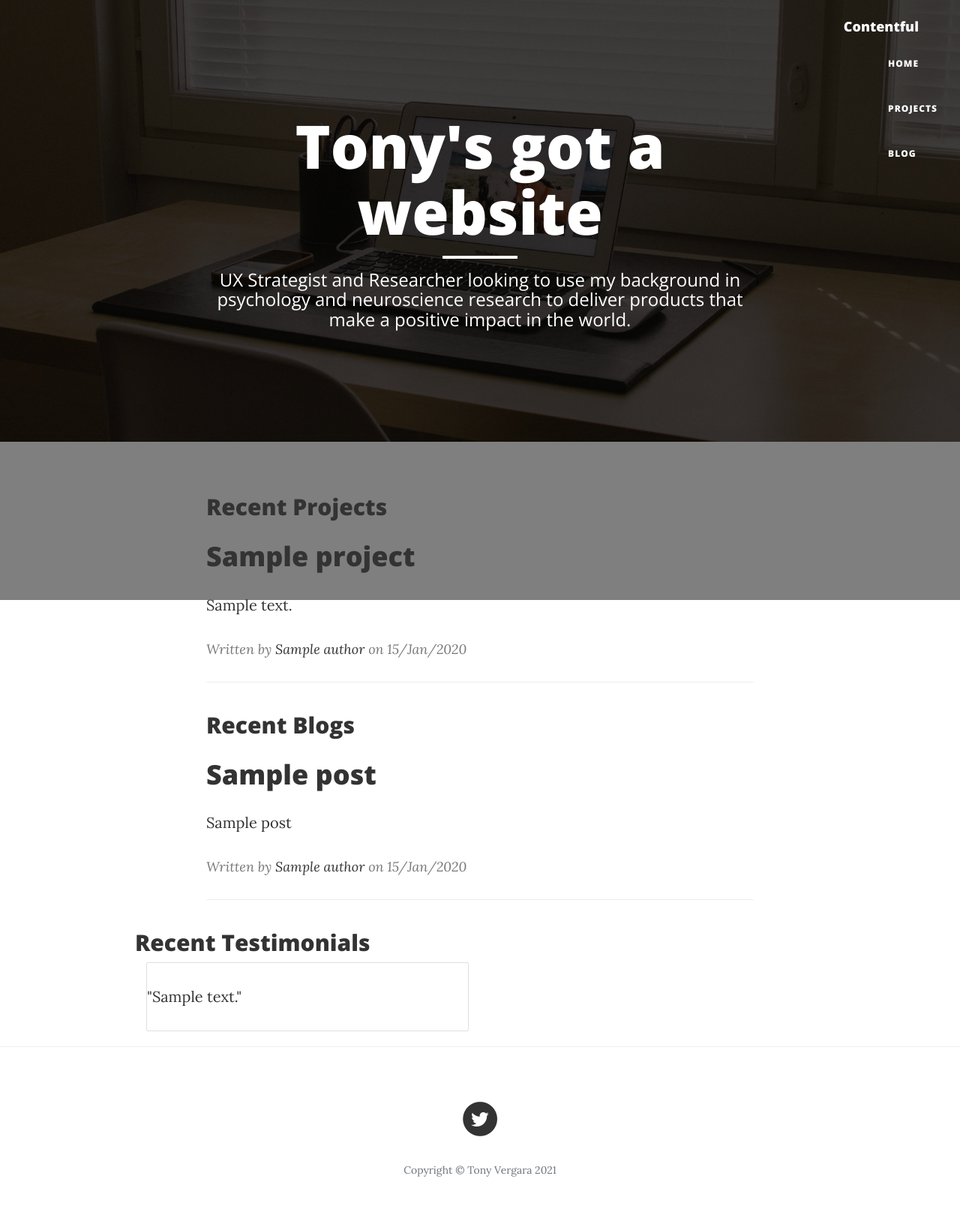
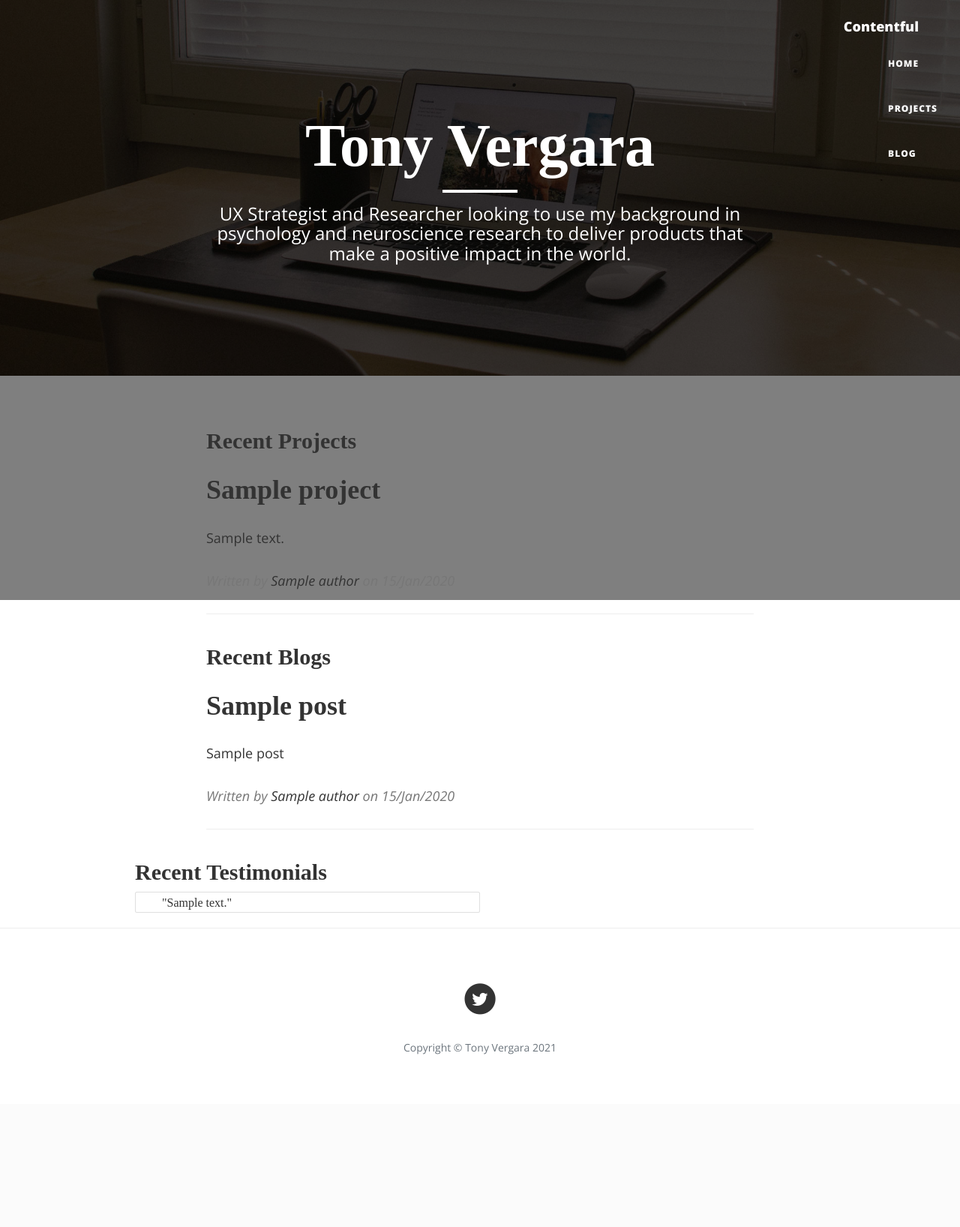
Before and after one commit to contentful/contentful_django_tutorial, a Django app: template frontend/templates/index.html in a window 1280 px wide. Shown: the whole page at 75% size. After the commit the page ends 1406 px from the top, so only its background shows below. Run offline with Django 3.2, Linux system fonts and the light colour scheme; the template is opened without the code that fills it: most values are stand-ins (such as "Sample title", 1, 10 or a date in 2020); some libraries are stand-ins or nearby versions.

Commit message:
updates to testimonials and deliverables
plus some overall font enhancements, but that's small stuff

```diff
--- a/frontend/static/stylesheets/clean-blog.css
+++ b/frontend/static/stylesheets/clean-blog.css
@@ -4,8 +4,8 @@
  * Licensed under MIT (https://github.com/BlackrockDigital/startbootstrap/blob/gh-pages/LICENSE)
  */
 body {
-  font-family: 'Lora', 'Times New Roman', serif;
-  font-size: 20px;
+  font-family: 'Open Sans', 'Helvetica Neue', Helvetica, Arial, sans-serif;
+  font-size: 18px;
   color: #333333;
 }
 p {
@@ -21,7 +21,7 @@ h3,
 h4,
 h5,
 h6 {
-  font-family: 'Open Sans', 'Helvetica Neue', Helvetica, Arial, sans-serif;
+  font-family: 'Noto Serif JP', 'Times New Roman', serif;
   font-weight: 800;
 }
 a {
@@ -210,7 +210,7 @@ hr.small {
   font-weight: 600;
 }
 .intro-header .post-heading .meta {
-  font-family: 'Lora', 'Times New Roman', serif;
+  font-family: 'Noto Serif JP', 'Times New Roman', serif;
   font-style: italic;
   font-weight: 300;
   font-size: 20px;
@@ -420,3 +420,9 @@ img::-moz-selection {
 body {
   -webkit-tap-highlight-color: #0085A1;
 }
+
+.testimonial {
+	font-family: 'Noto Serif JP', 'Times New Roman', serif;
+	padding:20px;
+	font-size:16px;
+}
--- a/frontend/templates/index.html
+++ b/frontend/templates/index.html
@@ -7,7 +7,7 @@
     <div class='row'>
       <div class='col-lg-8 col-lg-offset-2 col-md-10 col-md-offset-1'>
         <div class='site-heading'>
-          <h1>Tony's got a website</h1>
+          <h1>Tony Vergara</h1>
           <hr class='small' />
           <span class='subheading'>UX Strategist and Researcher looking to use my background in psychology and neuroscience research to deliver products that make a positive impact in the world.</span>
       </div>
@@ -21,7 +21,7 @@
       {% for project in projects %}
         <div class='post-preview'>
           <a href="/projects/{{ project.slug }}">
-            <h2 class='post-title'>{{ project.project_title }}</h2>
+            <h3 class='post-title'>{{ project.project_title }}</h3>
           </a>
           {% if project.description %}
             <p class='post-subtitle'>{{ project.description }}</p>
@@ -35,13 +35,15 @@
       {% endfor %}
     </div>
   </div>
+</div>
+<div class='container'>
   <div class='row'>
     <div class='col-lg-8 col-lg-offset-2 col-md-10 col-md-offset-1'>
       <h2>Recent Blogs</h2>
       {% for post in blogs %}
         <div class='post-preview'>
           <a href="/blog/{{ post.slug }}">
-            <h2 class='post-title'>{{ post.title }}</h2>
+            <h3 class='post-title'>{{ post.title }}</h3>
           </a>
           {% if post.subtitle %}
             <p class='post-subtitle'>{{ post.subtitle }}</p>
@@ -55,14 +57,17 @@
       {% endfor %}
     </div>
   </div>
+</div>
+<div class='container'>
   <div class='row'>
     <div class='col-md-10 col-md-offset-1'>
       <h2>Recent Testimonials</h2>
-      {% for quote in testimonials %}
-        <div class='post-preview col-md-6'>
-          <div class='card'><p>"{{ quote.quote_text }}"</p></div>
+      <div>{% for quote in testimonials %}
+        <div class='post-preview col-md-6 card'>
+          <div><span class="testimonial">"{{ quote.quote_text }}"</span></div>
         </div>
       {% endfor %}
+    </div>
     </div>
   </div>
 </div>
--- a/frontend/templates/layout.html
+++ b/frontend/templates/layout.html
@@ -17,7 +17,8 @@
     <link href="{% static '/stylesheets/bootstrap.min.css' %}" rel="stylesheet" />
     <link href="{% static '/stylesheets/clean-blog.css' %}" rel="stylesheet" />
     <link href="{% static '/stylesheets/font-awesome.min.css' %}" rel="stylesheet" type="text/css" />
-    <link href='https://fonts.googleapis.com/css?family=Lora:400,700,400italic,700italic' rel='stylesheet' type='text/css' />
+    <link rel="preconnect" href="https://fonts.gstatic.com">
+    <link href="https://fonts.googleapis.com/css2?family=Noto+Serif+JP:wght@600&display=swap" rel="stylesheet">
     <link href='https://fonts.googleapis.com/css?family=Open+Sans:300italic,400italic,600italic,700italic,800italic,400,300,600,700,800' rel='stylesheet' type='text/css' />
 
     <!--[if lt IE 9]
```
